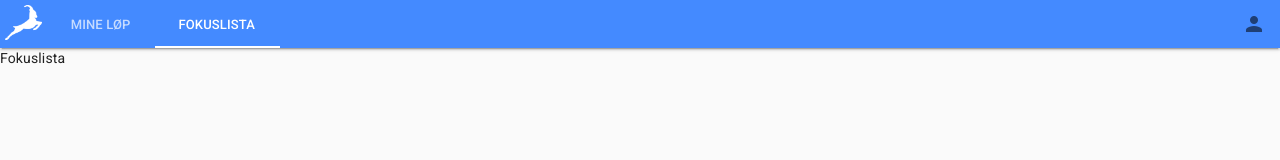
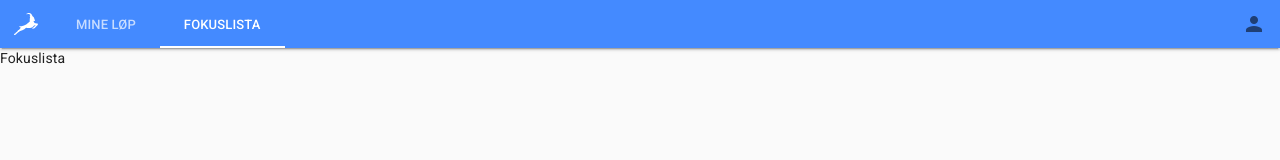
Before and after one commit to Magnusld/Gazelle, a Vue app in the folder gazelle/: page /focus-list in a window 1280 px wide. Shown: the top 160 px of the page. Built offline with nearby package versions, Linux system fonts and the light colour scheme.

Commit message:
feat(#104): gjøre om app-ikonet til en svg-fil og knapp på nettsida

```diff
--- a/gazelle/src/components/TopBar.vue
+++ b/gazelle/src/components/TopBar.vue
@@ -1,15 +1,17 @@
 <template>
     <md-content class="md-layout md-primary md-elevation-2" id="topBar">
       <div class="md-layout-item md-layout">
-        <router-link to="/">
-          <img src="../assets/logo.png" alt="logo" id="navLogo"/>
-        </router-link>
+        <div class="buttonContainer">
+          <md-button class="md-icon-button" to="/">
+            <img src="../assets/applogo.svg" alt="applogo">
+          </md-button>
+        </div>
         <md-tabs class="md-primary" id="navTabs" md-sync-route>
           <md-tab md-label="Mine løp" to="/my-courses"></md-tab>
           <md-tab md-label="Fokuslista" to="/focus-list"></md-tab>
         </md-tabs>
       </div>
-      <div class="md-layout-item" id="buttonContainer">
+      <div class="md-layout-item buttonContainer">
         <md-button class="md-icon-button" id="userInfo" to="/user-settings">
           <md-icon>person</md-icon>
         </md-button>
@@ -34,7 +36,7 @@ export default class TopBar extends Vue {
   height: 45px;
   padding: 5px;
 }
-#buttonContainer {
+.buttonContainer {
   display: flex;
   justify-content: flex-end;
   align-items: center;
```
Also changed, not shown: gazelle/src/assets/applogo.svg (added), 1 other file (tests, documents, lock files or other folders).
